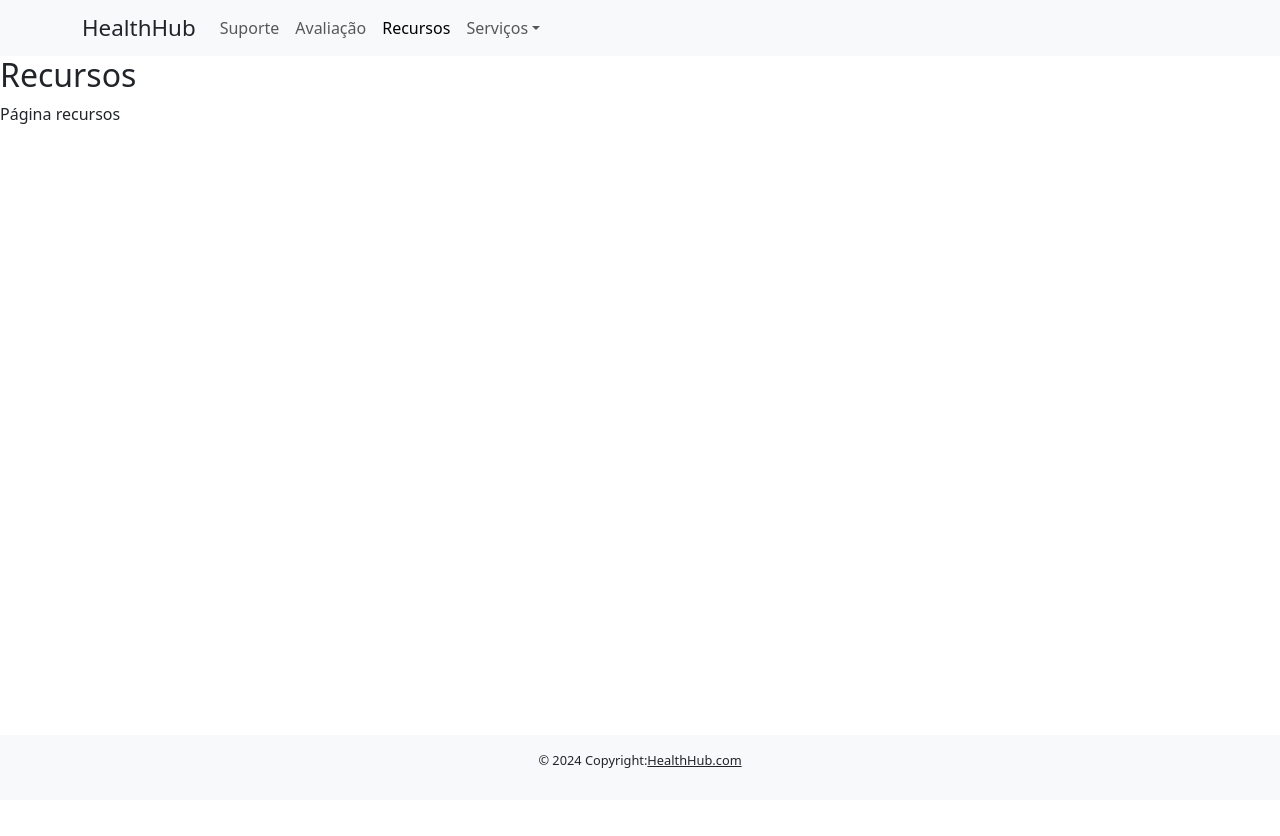
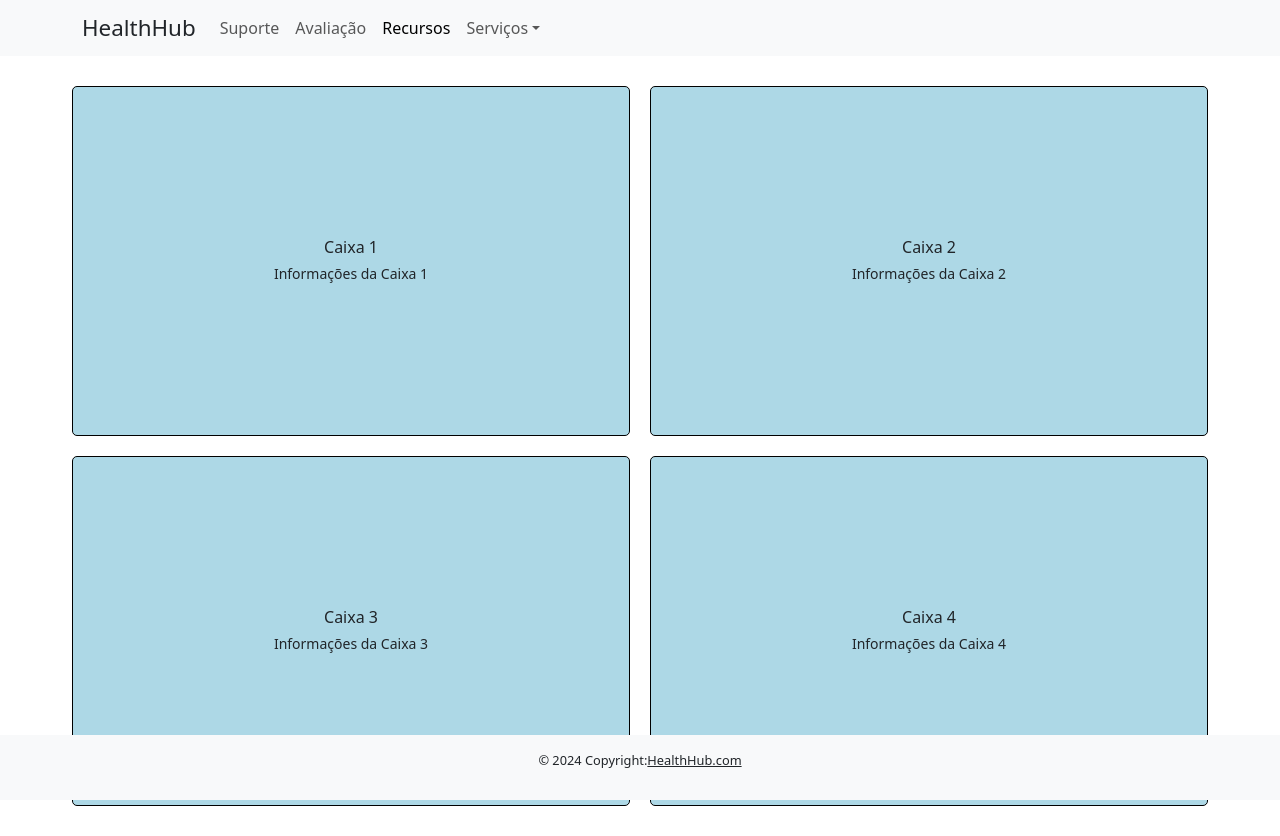
Before and after one commit to d4nielantoni/health-hub, a React (Vite) app: page /recursos in a window 1280 px wide. Before the commit the page ends 800 px from the top, so only its background shows below. Built offline with nearby package versions, Linux system fonts and the light colour scheme.

Commit message:
adicionei caixas de informações (ainda sem informações)

```diff
--- a/src/pages/Recursos.jsx
+++ b/src/pages/Recursos.jsx
@@ -1,9 +1,56 @@
+import React from 'react';
 
 const Recursos = () => {
+  const styles = {
+    container: {
+      display: 'flex',
+      flexWrap: 'wrap',
+      justifyContent: 'center',
+      margin: '20px'
+    },
+    box: {
+      flex: '1 0 45%',  // Flex-grow, flex-shrink, flex-basis
+      maxWidth: '45%',
+      height: '350px',
+      margin: '10px',
+      backgroundColor: 'lightblue',
+      display: 'flex',
+      flexDirection: 'column',
+      alignItems: 'center',
+      justifyContent: 'center',
+      border: '1px solid #000',
+      borderRadius: '5px',
+    },
+    title: {
+      margin: 0,
+      fontSize: '16px',
+      textAlign: 'center'
+    },
+    paragraph: {
+      margin: '5px 0 0 0',
+      fontSize: '14px',
+      textAlign: 'center'
+    }
+  };
+
   return (
-    <div>
-      <h2>Recursos</h2>
-      <p>Página recursos</p>
+    <div style={styles.container}>
+      <div style={styles.box}>
+        <h3 style={styles.title}>Caixa 1</h3>
+        <p style={styles.paragraph}>Informações da Caixa 1</p>
+      </div>
+      <div style={styles.box}>
+        <h3 style={styles.title}>Caixa 2</h3>
+        <p style={styles.paragraph}>Informações da Caixa 2</p>
+      </div>
+      <div style={styles.box}>
+        <h3 style={styles.title}>Caixa 3</h3>
+        <p style={styles.paragraph}>Informações da Caixa 3</p>
+      </div>
+      <div style={styles.box}>
+        <h3 style={styles.title}>Caixa 4</h3>
+        <p style={styles.paragraph}>Informações da Caixa 4</p>
+      </div>
     </div>
   );
 };
```
